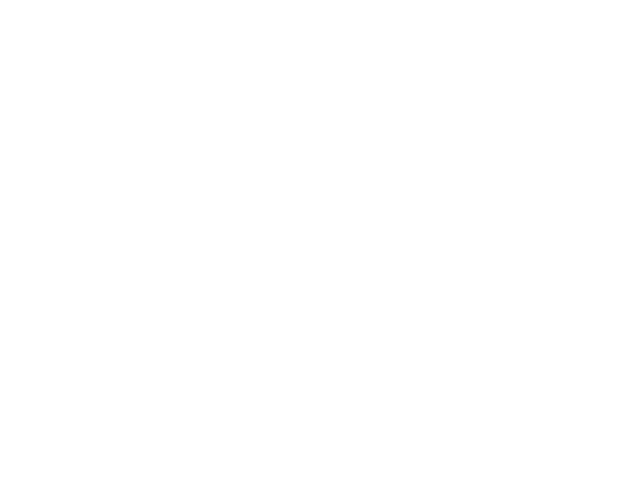
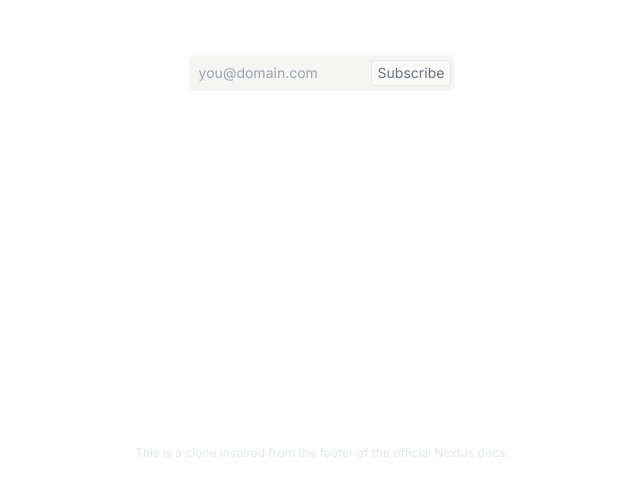
Before and after one commit to emAyush56/react-ui, a React (Vite) app: page /email-subscribe in a window 1280 px wide. Before the commit this address had no page. Shown: the part 299-796 px from the top of the page, without its empty margins (318-958 px from the left). Built offline with nearby package versions, Linux system fonts and the light colour scheme.

Commit message:
updated npm packages and added a new component - 4 email subscribe clone

```diff
--- a/src/App.jsx
+++ b/src/App.jsx
@@ -2,6 +2,7 @@ import { Route, Routes } from "react-router-dom";
 import Accordion from "./Accordion/Accordion";
 import Modal from "./Modal/Modal";
 import FileUpload from "./FileUpload/FileUpload";
+import EmailSubscribe from "./EmailSubscribe/EmailSubscribe";
 import Home from "./Home";
 
 function App() {
@@ -12,6 +13,7 @@ function App() {
         <Route path="/file-upload" element={<FileUpload />} />
         <Route path="/accordion" element={<Accordion />} />
         <Route path="/modal" element={<Modal />} />
+        <Route path="/email-subscribe" element={<EmailSubscribe />} />
       </Routes>
     </div>
   );
--- /dev/null
+++ b/src/EmailSubscribe/EmailSubscribe.jsx
@@ -0,0 +1,31 @@
+import React from "react";
+
+function EmailSubscribe() {
+  return (
+    <div className="flex h-screen flex-col items-center">
+      <div className="wrapper mt-auto w-fit rounded-md bg-[#F5F5F4] py-0.5 pr-1 pl-2.5">
+        <input
+          type="text"
+          placeholder="you@domain.com"
+          className="w-40 rounded-md bg-[#F5F5F4] py-1.5 text-sm text-gray-700 focus:outline-none"
+        />
+        <button className="ml-3 rounded border border-gray-200 bg-[#FAFAF9] px-1.5 py-0.5 text-sm text-gray-500 transition-all hover:bg-[#FAFAF9]/50">
+          Subscribe
+        </button>
+      </div>
+      <div className="info mt-auto mb-10 text-xs text-gray-200">
+        This is a clone inspired from the{" "}
+        <a
+          target="_blank"
+          href="http://nextjs.org"
+          className="transition-all hover:text-gray-300"
+        >
+          footer of the official NextJs docs
+        </a>
+        .
+      </div>
+    </div>
+  );
+}
+
+export default EmailSubscribe;
--- a/src/Home.jsx
+++ b/src/Home.jsx
@@ -14,6 +14,9 @@ function Home() {
         </li>
         <li className="transition-all hover:translate-x-1 hover:text-amber-500">
           <Link to="/modal">Modal</Link>
+        </li>
+        <li className="transition-all hover:translate-x-1 hover:text-amber-500">
+          <Link to="/email-subscribe">Email Subscribe (Clone)</Link>
         </li>
       </ul>
       <footer className="mt-auto flex justify-between text-sm text-gray-400">
```
Also changed, not shown: 2 other files (tests, documents, lock files or other folders).
